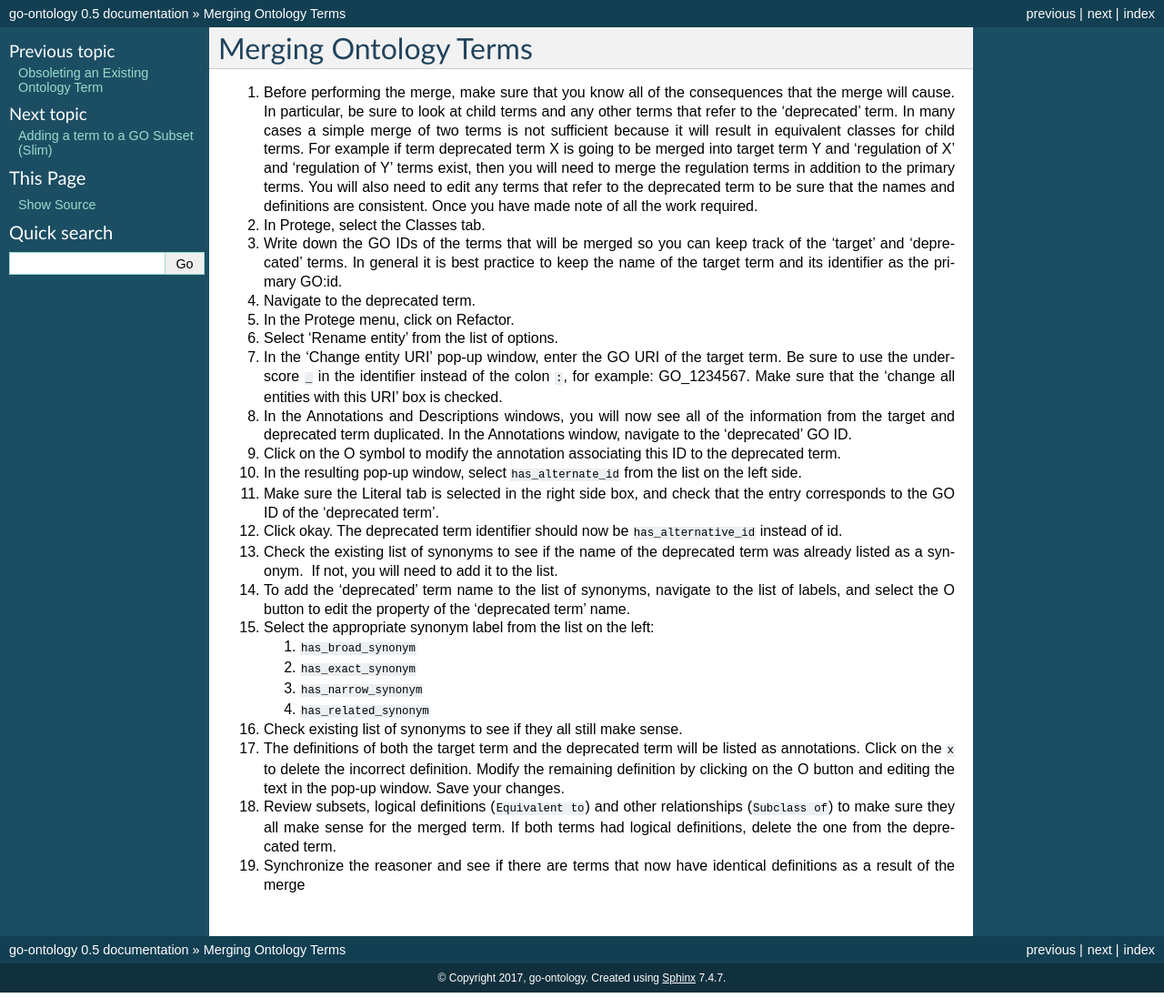
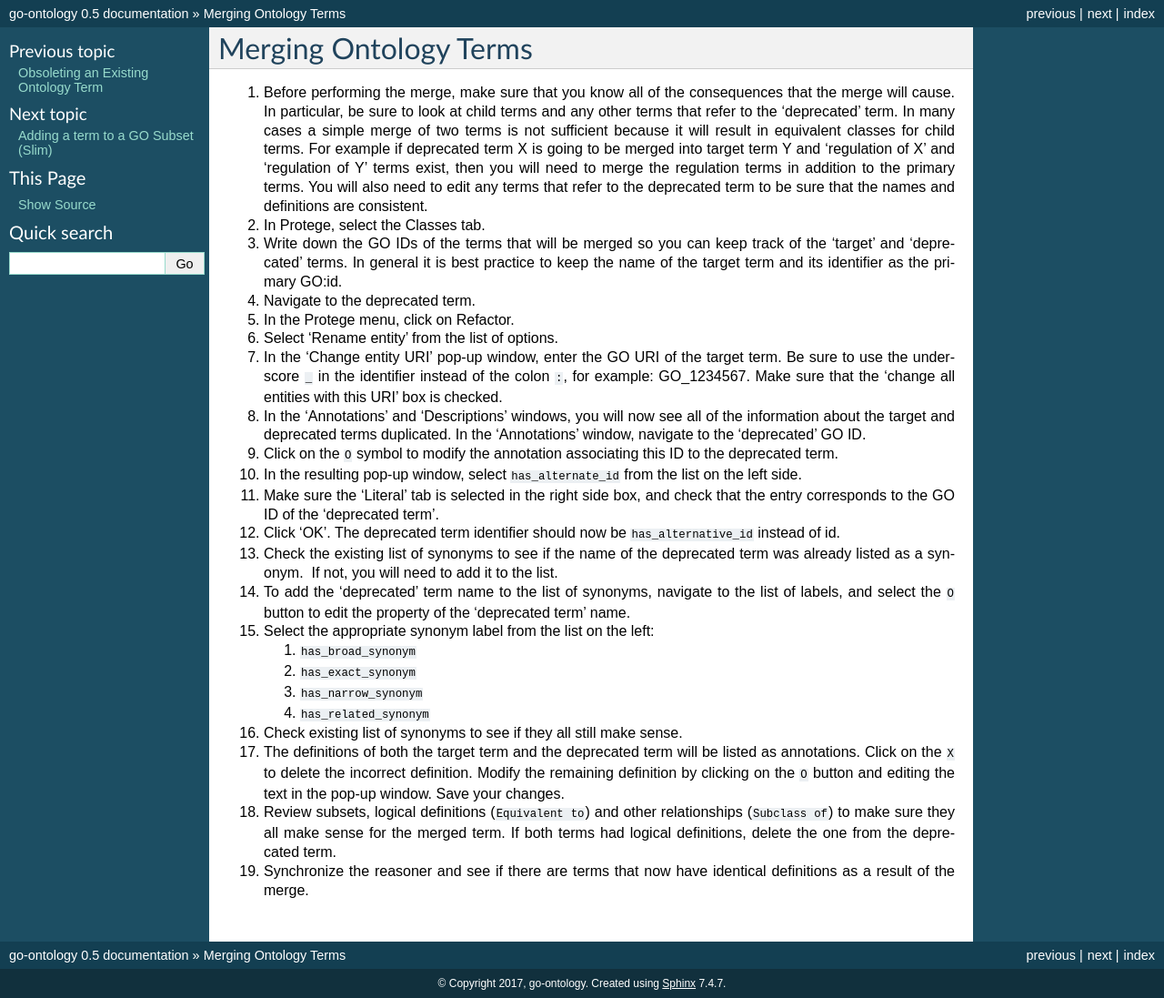
Before and after one commit to geneontology/go-ontology, a Sphinx documentation site: the page built from docs/MergeTerms.md, in a window 1280 px wide. Shown: the whole page at 91% size. Built offline with Sphinx 7.4.7, drawn with Linux system fonts in a browser that asks for light colours.

Commit message:
update
formatting.

````diff
--- a/docs/MergeTerms.md
+++ b/docs/MergeTerms.md
@@ -1,6 +1,6 @@
-### Merging Ontology Terms
+# Merging Ontology Terms
 
-1.	Before performing the merge, make sure that you know all of the consequences that the merge will cause. In particular, be sure to look at child terms and any other terms that refer to the ‘deprecated’ term. In many cases a simple merge of two terms is not sufficient because it will result in equivalent classes for child terms. For example if term deprecated term X is going to be merged into target term Y and ‘regulation of X’ and ‘regulation of Y’ terms exist, then you will need to merge the regulation terms in addition to the primary terms. You will also need to edit any terms that refer to the deprecated term to be sure that the names and definitions are consistent. Once you have made note of all the work required.
+1.	Before performing the merge, make sure that you know all of the consequences that the merge will cause. In particular, be sure to look at child terms and any other terms that refer to the ‘deprecated’ term. In many cases a simple merge of two terms is not sufficient because it will result in equivalent classes for child terms. For example if deprecated term X is going to be merged into target term Y and ‘regulation of X’ and ‘regulation of Y’ terms exist, then you will need to merge the regulation terms in addition to the primary terms. You will also need to edit any terms that refer to the deprecated term to be sure that the names and definitions are consistent.
 
 2.	In Protege, select the Classes tab.
 
@@ -14,19 +14,19 @@
 
 7.	In the ‘Change entity URI’ pop-up window, enter the GO URI of the target term. Be sure to use the underscore ```_``` in the identifier instead of the colon ```:```, for example: GO_1234567. Make sure that the 'change all entities with this URI' box is checked.
 
-8.	In the Annotations and Descriptions windows, you will now see all of the information from the target and deprecated term duplicated. In the Annotations window, navigate to the ‘deprecated’ GO ID.
+8.	In the 'Annotations' and 'Descriptions' windows, you will now see all of the information about the target and deprecated terms duplicated. In the 'Annotations' window, navigate to the ‘deprecated’ GO ID.
 
-9.	Click on the O symbol to modify the annotation associating this ID to the deprecated term.
+9.	Click on the ```O``` symbol to modify the annotation associating this ID to the deprecated term.
 
 10.	In the resulting pop-up window, select ```has_alternate_id``` from the list on the left side.
 
-11.	Make sure the Literal tab is selected in the right side box, and check that the entry corresponds to the GO ID of the ‘deprecated term’.
+11.	Make sure the 'Literal' tab is selected in the right side box, and check that the entry corresponds to the GO ID of the ‘deprecated term’.
 
-12.	Click okay. The deprecated term identifier should now be ```has_alternative_id``` instead of id.
+12.	Click 'OK'. The deprecated term identifier should now be ```has_alternative_id``` instead of id.
 
 13.	Check the existing list of synonyms to see if the name of the deprecated term was already listed as a synonym.  If not, you will need to add it to the list.
 
-14.	To add the ‘deprecated’ term name to the list of synonyms, navigate to the list of labels, and select the O button to edit the property of the ‘deprecated term’ name.
+14.	To add the ‘deprecated’ term name to the list of synonyms, navigate to the list of labels, and select the ```O``` button to edit the property of the ‘deprecated term’ name.
 
 15.	Select the appropriate synonym label from the list on the left:
     1.	```has_broad_synonym```
@@ -36,8 +36,8 @@
 
 16. Check existing list of synonyms to see if they all still make sense.
 
-17. The definitions of both the target term and the deprecated term will be listed as annotations. Click on the ```x``` to delete the incorrect definition. Modify the remaining definition by clicking on the O button and editing the text in the pop-up window. Save your changes.
+17. The definitions of both the target term and the deprecated term will be listed as annotations. Click on the ```X``` to delete the incorrect definition. Modify the remaining definition by clicking on the ```O``` button and editing the text in the pop-up window. Save your changes.
 
 18. Review subsets, logical definitions (```Equivalent to```) and other relationships (```Subclass of```) to make sure they all make sense for the merged term. If both terms had logical definitions, delete the one from the deprecated term.
 
-19. Synchronize the reasoner and see if there are terms that now have identical definitions as a result of the merge
+19. Synchronize the reasoner and see if there are terms that now have identical definitions as a result of the merge.
````
